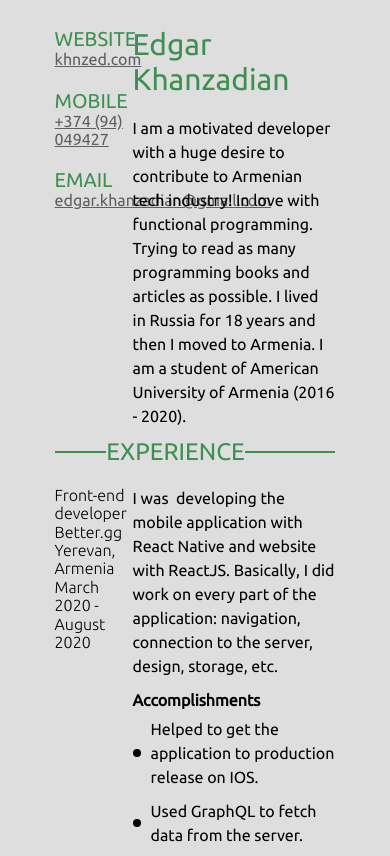
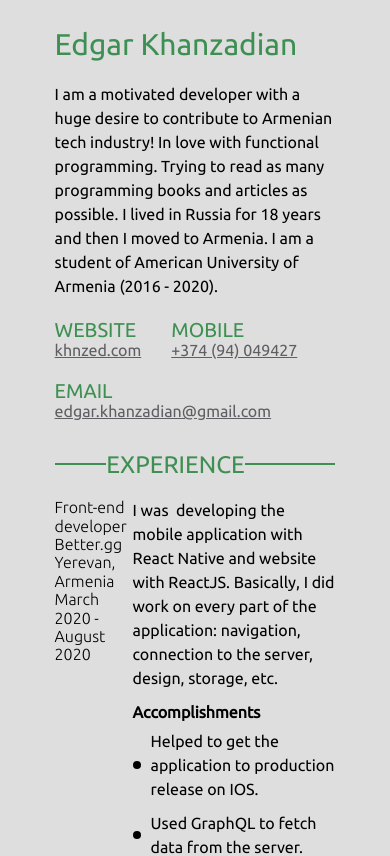
Before and after one commit to edgarkhanzadyan/cv, a React (Create React App) app: page / in a window 390 px wide. Shown: the top 856 px of the page. Built offline with nearby package versions, Linux system fonts and the light colour scheme.

Commit message:
Add more responsive design

```diff
--- a/src/App.js
+++ b/src/App.js
@@ -75,15 +75,28 @@ const Header = styled.div`
   display: flex;
   flex-direction: row;
   justify-content: center;
+  @media (max-width: 1200px) {
+    flex-direction: column-reverse;
+  }
 `;
 
 const ContactInfoWrapper = styled.div`
   min-width: 20vw;
+  display: flex;
+  flex-direction: column;
+  @media (max-width: 1200px) {
+    margin-top: 20px;
+    flex-direction: row;
+    flex-wrap: wrap;
+  }
 `;
 const ContactInfoBox = styled.div`
   display: flex;
   flex-direction: column;
   margin-bottom: 20px;
+  @media (max-width: 1200px) {
+    margin-right: 30px;
+  }
 `;
 const ContactInfoTitle = styled.div`
   color: ${TITLE_COLOR};
--- a/src/components/KnowledgeDots.js
+++ b/src/components/KnowledgeDots.js
@@ -23,6 +23,9 @@ const KnowledgeWrapper = styled.div`
   justify-content: flex-start;
   align-items: center;
   margin: 10px 0px;
+  @media (max-width: 1200px) {
+    flex-direction: column;
+  }
 `;
 const KnowledgeTitle = styled.div`
   min-width: 10vw;
```
